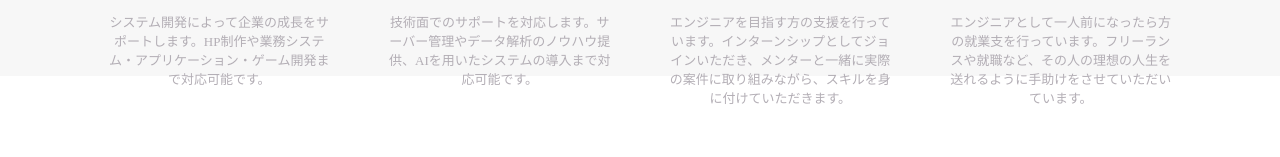
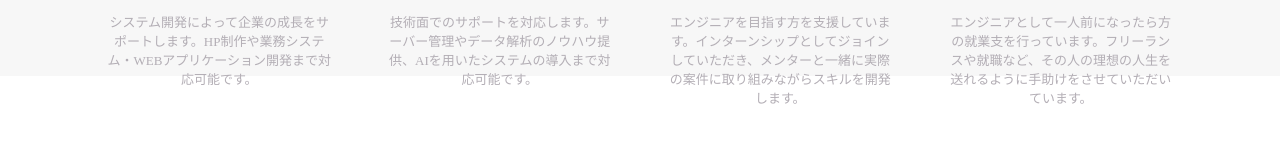
Before and after one commit to ko1238/gift, a plain HTML site: page index.html in a window 1280 px wide. Shown: the part 1270-1427 px from the top of the page. Drawn offline with Linux system fonts and the light colour scheme.

Commit message:
Update index.html

```diff
--- a/index.html
+++ b/index.html
@@ -43,7 +43,7 @@
             <img src="https://prog-8.com/images/html/advanced/php.png">
             <p>System<br>Integration</p>
           </div>
-          <p class="text-contents">システム開発によって企業の成長をサポートします。HP制作や業務システム・アプリケーション・ゲーム開発まで対応可能です。</p>
+          <p class="text-contents">システム開発によって企業の成長をサポートします。HP制作や業務システム・WEBアプリケーション開発まで対応可能です。</p>
         </div>
         <div class="lesson">
           <div class="lesson-icon">
@@ -57,7 +57,7 @@
             <img src="https://prog-8.com/images/html/advanced/html.png">
             <p>Educating<br>Engineer</p>
           </div>
-          <p class="text-contents">エンジニアを目指す方の支援を行っています。インターンシップとしてジョインいただき、メンターと一緒に実際の案件に取り組みながら、スキルを身に付けていただきます。</p>
+          <p class="text-contents">エンジニアを目指す方を支援しています。インターンシップとしてジョインしていただき、メンターと一緒に実際の案件に取り組みながらスキルを開発します。</p>
         </div>
         <div class="lesson">
           <div class="lesson-icon">
```
